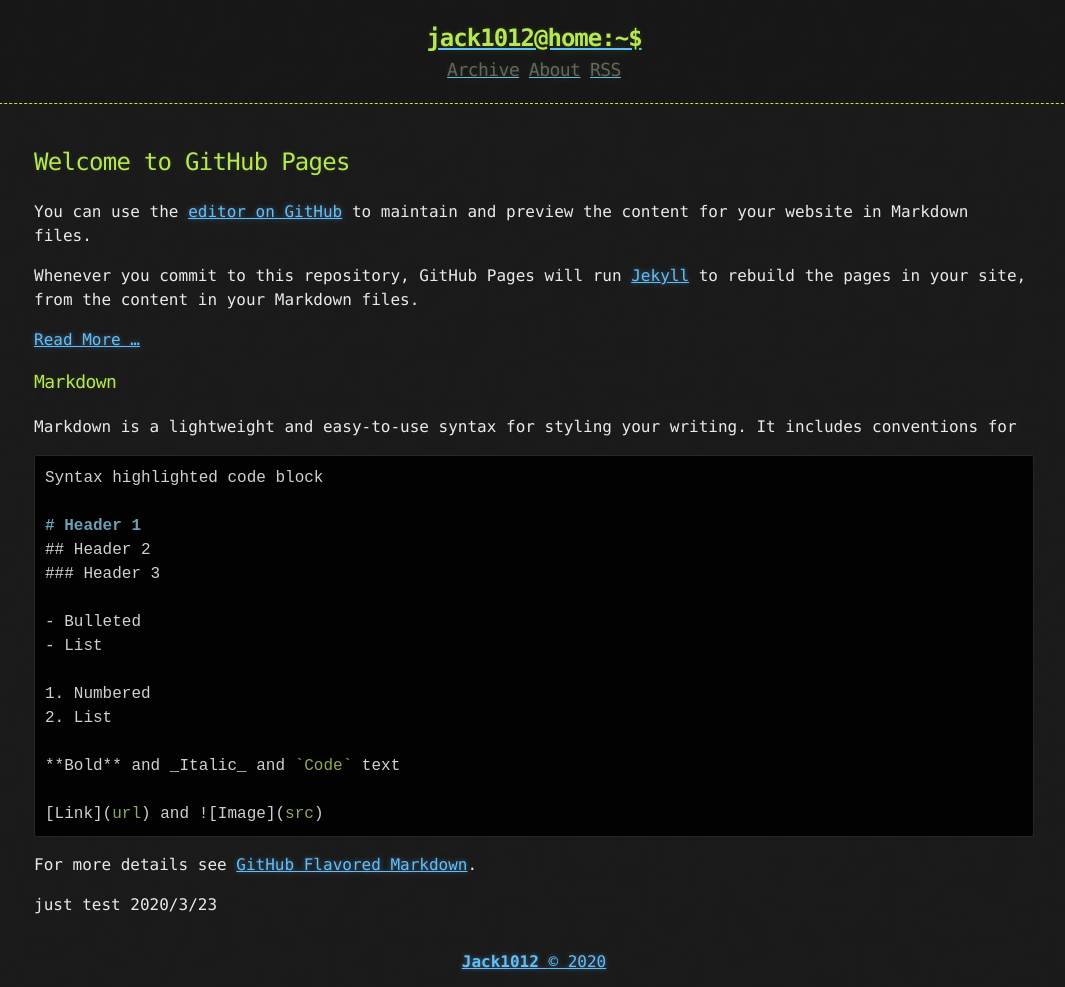
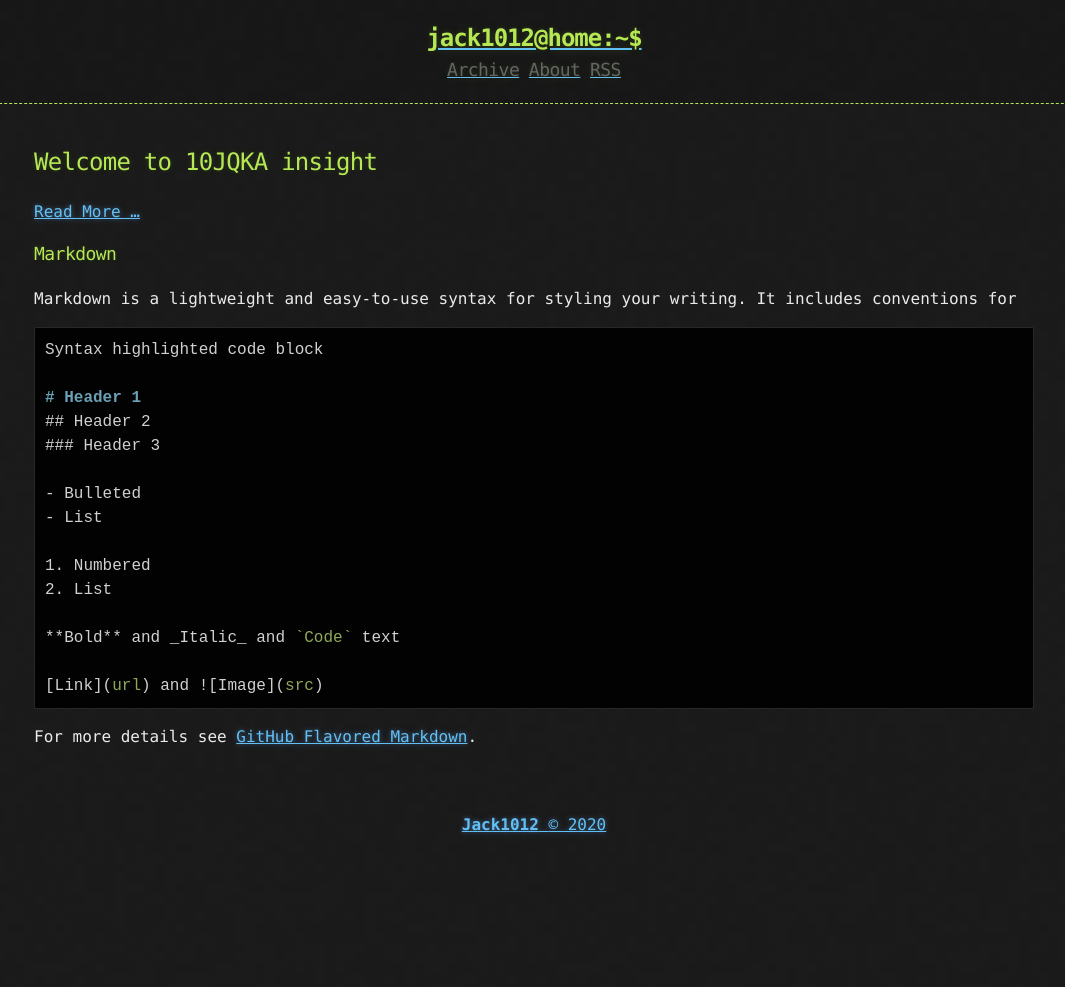
Before and after one commit to jack1012/jack1012.github.io, a Jekyll site: the page built from index.md, in a window 1280 px wide. Shown: the whole page, without its empty margins (106-1171 px from the left). Built offline with Jekyll 4.4.1, drawn with Linux system fonts in a browser that asks for light colours; our own code applies the rules of GitHub Pages for plain Markdown files; the list of posts is cut into pages by our own code; after the commit the page ends 900 px from its top, so only the background shows below that.

Commit message:
Update index.md

````diff
--- a/index.md
+++ b/index.md
@@ -1,9 +1,4 @@
-## Welcome to GitHub Pages
-
-You can use the [editor on GitHub](https://github.com/jack1012/jack1012.github.io/edit/master/index.md) to maintain and preview the content for your website in Markdown files.
-
-Whenever you commit to this repository, GitHub Pages will run [Jekyll](https://jekyllrb.com/) to rebuild the pages in your site, from the content in your Markdown files.
-
+## Welcome to 10JQKA insight
 
 <a href="{{ site.baseurl }}{{ post.url }}">
 Read More ...
@@ -34,5 +29,3 @@
 ```
 
 For more details see [GitHub Flavored Markdown](https://guides.github.com/features/mastering-markdown/).
-
-just test 2020/3/23
````
